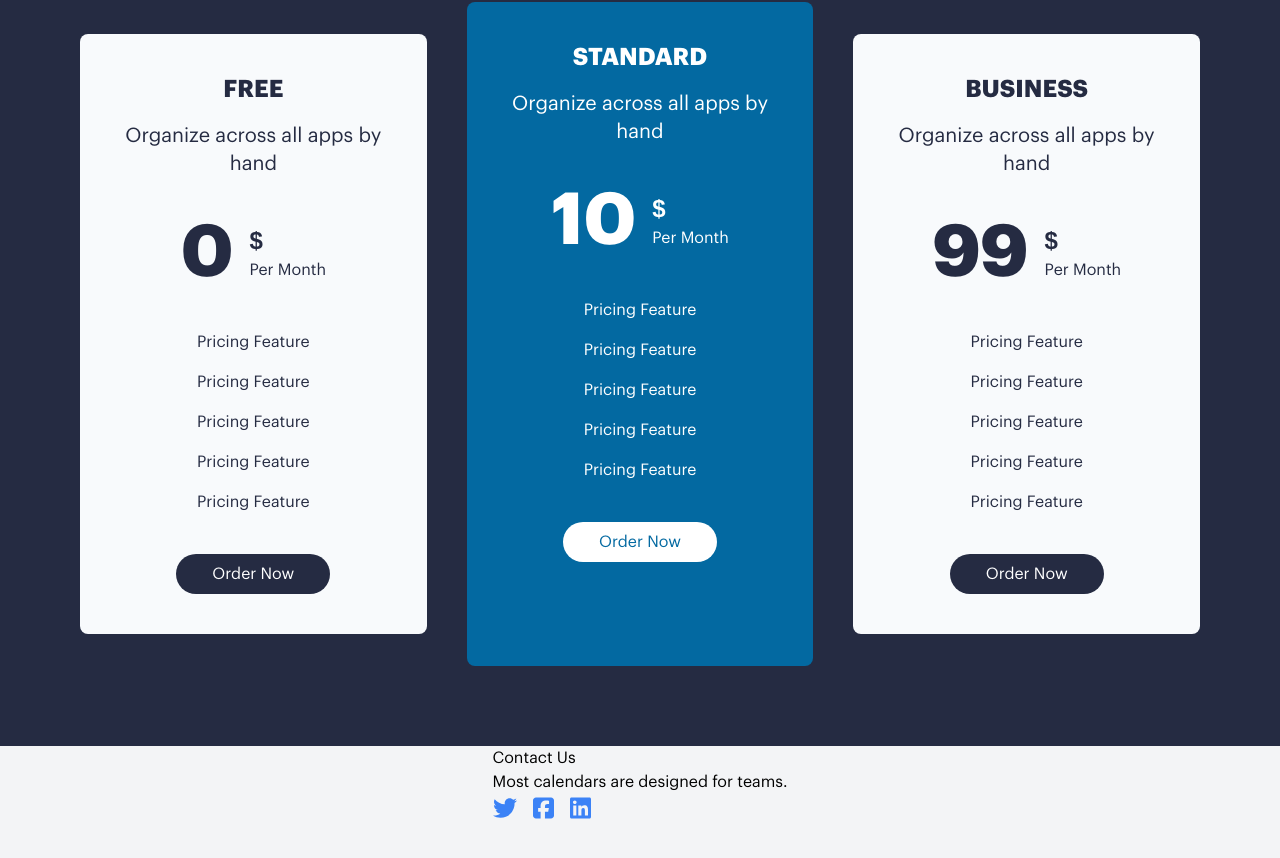
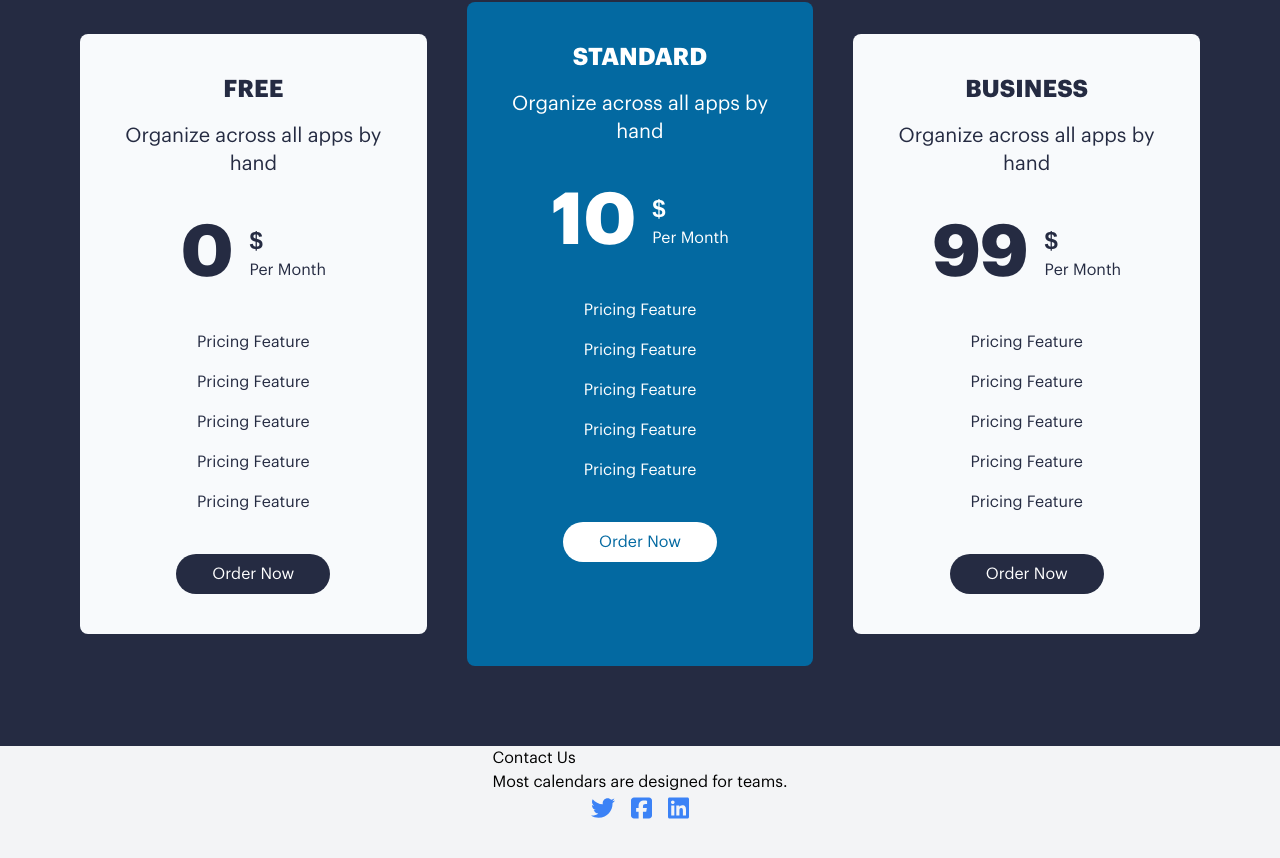
Before and after one commit to Mampionona33/test-integration-ctrlweb, a Vue app: page / in a window 1280 px wide. Shown: the part 5070-5928 px from the top of the page. Built offline with nearby package versions, Linux system fonts and the light colour scheme.

Commit message:
social item center

```diff
--- a/src/components/contactUs.vue
+++ b/src/components/contactUs.vue
@@ -4,7 +4,7 @@
       <h2>Contact Us</h2>
       <h4>Most calendars are designed for teams.</h4>
     </div>
-    <div class="flex gap-4 flex-row text-2xl">
+    <div class="flex gap-4 flex-row text-2xl items-center justify-center">
       <div v-for="icon in listIcons" :key="icon.name">
         <router-link
           :to="icon.link"
```
